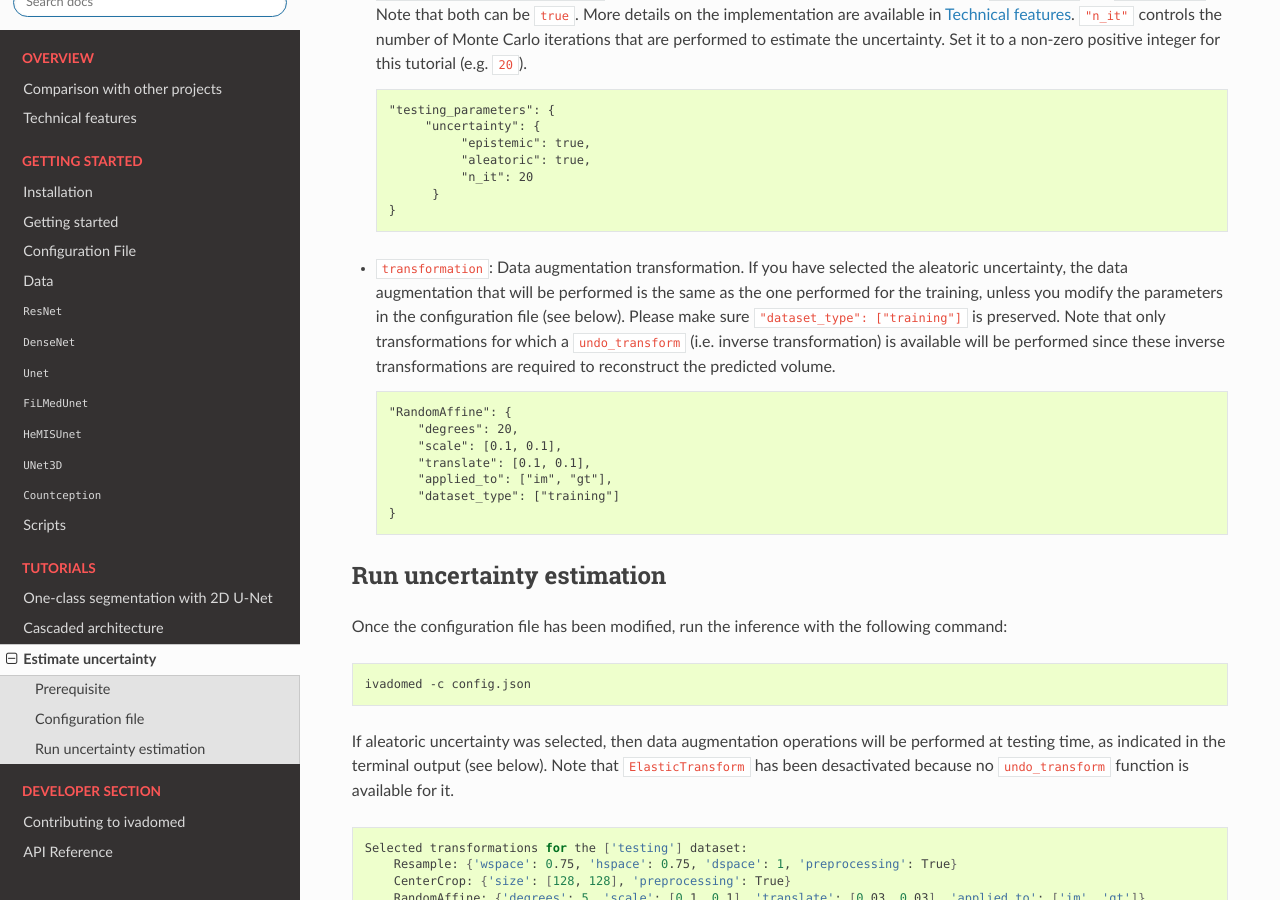
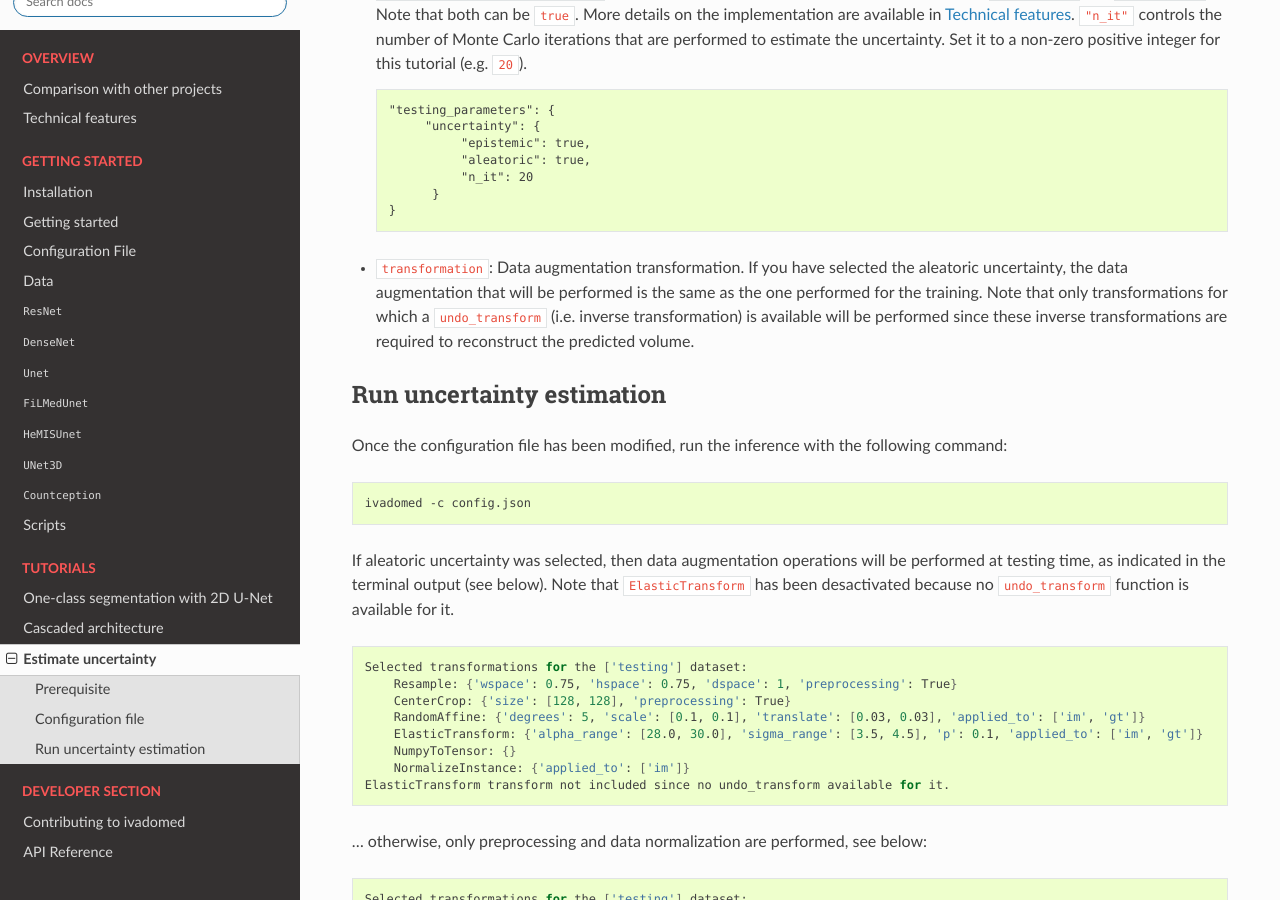
Before and after one commit to ivadomed/ivadomed, a Sphinx documentation site: the page built from docs/source/tutorials/uncertainty.rst, in a window 1280 px wide and 900 px high, scrolled down 664 px. Built offline with Sphinx 7.4.7 and the Read the Docs theme 2.0.0, drawn with Linux system fonts in a browser that asks for light colours.

Commit message:
confusing

```diff
--- a/docs/source/tutorials/uncertainty.rst
+++ b/docs/source/tutorials/uncertainty.rst
@@ -45,20 +45,9 @@ to this tutorial are:
      }
 
 - ``transformation``: Data augmentation transformation. If you have selected the aleatoric uncertainty, the data
-  augmentation that will be performed is the same as the one performed for the training, unless you modify the parameters
-  in the configuration file (see below). Please make sure ``"dataset_type": ["training"]`` is preserved. Note that only
-  transformations for which a ``undo_transform`` (i.e. inverse transformation) is available will be performed since these
-  inverse transformations are required to reconstruct the predicted volume.
-
-  .. code-block:: xml
-
-        "RandomAffine": {
-            "degrees": 20,
-            "scale": [0.1, 0.1],
-            "translate": [0.1, 0.1],
-            "applied_to": ["im", "gt"],
-            "dataset_type": ["training"]
-        }
+  augmentation that will be performed is the same as the one performed for the training. Note that only transformations
+  for which a ``undo_transform`` (i.e. inverse transformation) is available will be performed since these inverse
+  transformations are required to reconstruct the predicted volume.
 
 
 Run uncertainty estimation
```
